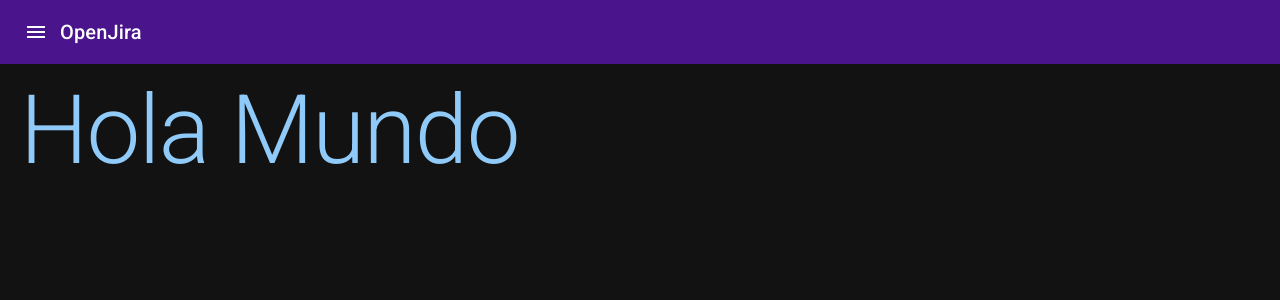
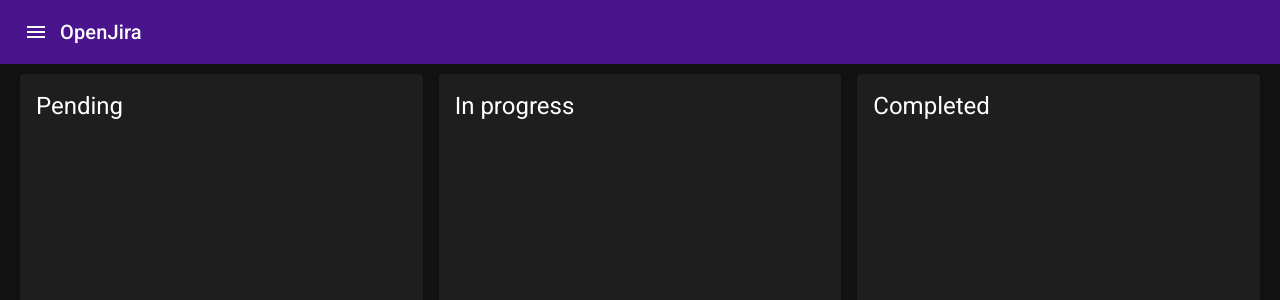
Before and after one commit to srdjo99/nextjs-jira, a Next.js app: page / in a window 1280 px wide. Shown: the top 300 px of the page. Built offline with nearby package versions, Linux system fonts and the light colour scheme.

Commit message:
add basic cards layout

```diff
--- a/pages/index.tsx
+++ b/pages/index.tsx
@@ -1,14 +1,33 @@
-import { Typography } from '@mui/material';
 import type { NextPage } from 'next';
+import { Card, CardContent, CardHeader, Grid } from '@mui/material';
 
 import { Layout } from '../components/layouts';
 
 const HomePage: NextPage = () => {
   return (
-    <Layout>
-      <Typography variant='h1' color='primary'>
-        Hola Mundo
-      </Typography>
+    <Layout title='Home - Jira'>
+      <Grid container spacing={2}>
+        <Grid item xs={12} sm={4}>
+          <Card sx={{ height: 'calc(100vh - 100px)' }}>
+            <CardHeader title='Pending' />
+
+            <CardContent>
+              {/* Add new entry */}
+              {/* List of new entries */}
+            </CardContent>
+          </Card>
+        </Grid>
+        <Grid item xs={12} sm={4}>
+          <Card sx={{ height: 'calc(100vh - 100px)' }}>
+            <CardHeader title='In progress' />
+          </Card>
+        </Grid>
+        <Grid item xs={12} sm={4}>
+          <Card sx={{ height: 'calc(100vh - 100px)' }}>
+            <CardHeader title='Completed' />
+          </Card>
+        </Grid>
+      </Grid>
     </Layout>
   );
 };
```
